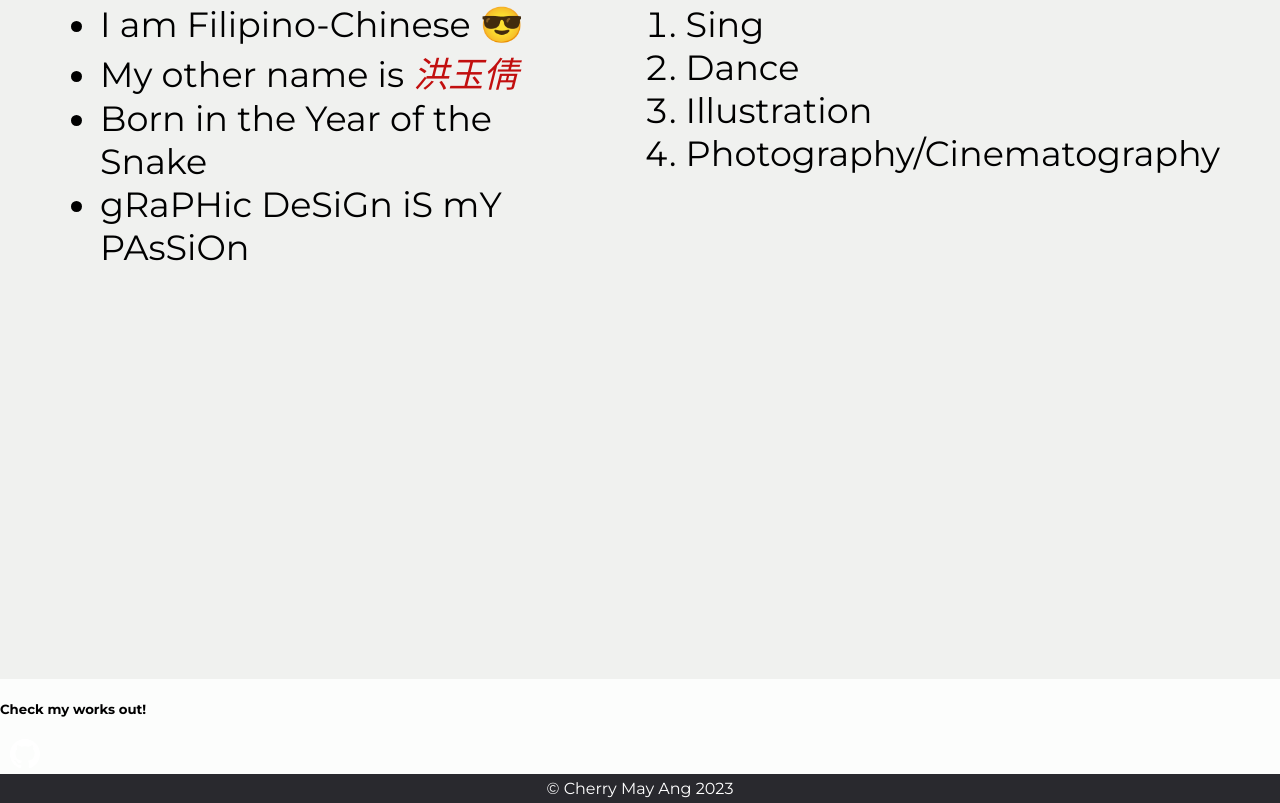
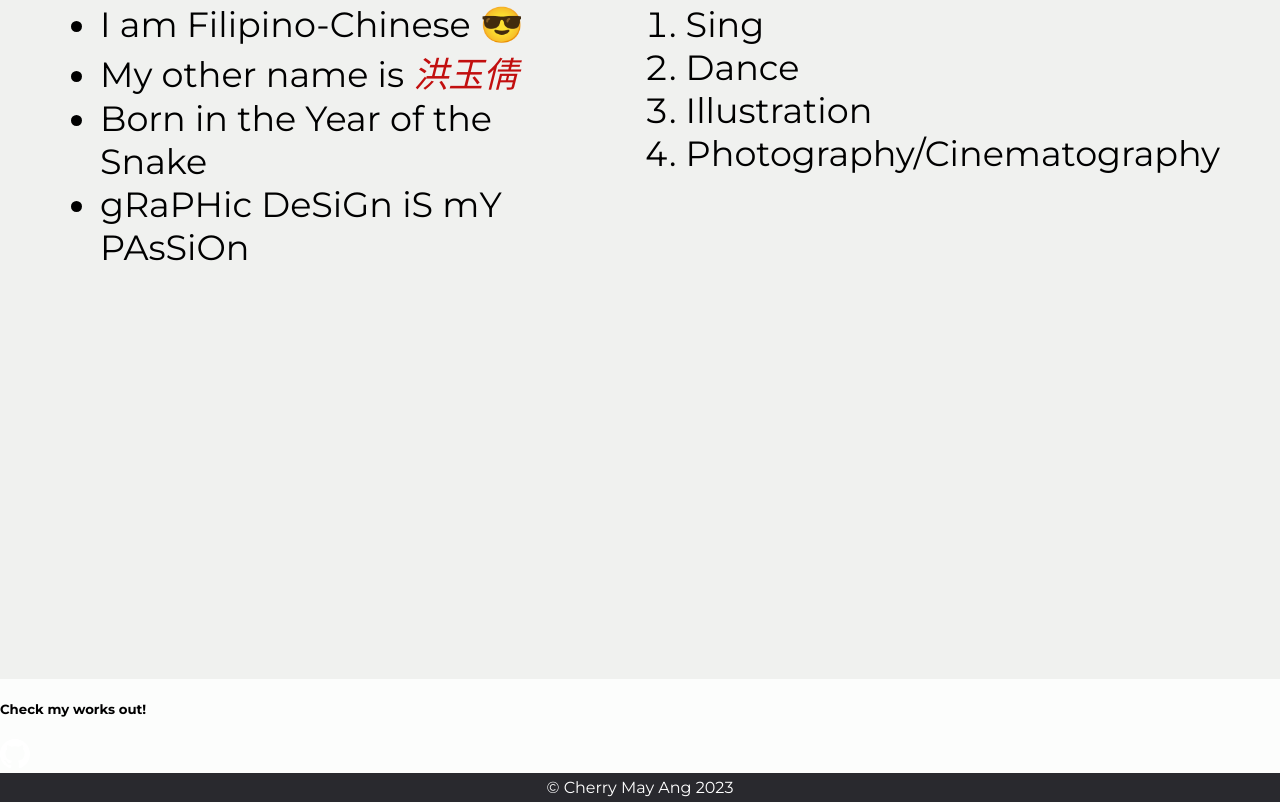
Before and after one commit to cherryot02/cherryot.com-portfolio, a plain HTML site: page index.html in a window 1280 px wide. Shown: the part 1268-2071 px from the top of the page. Drawn offline with Linux system fonts and the light colour scheme; a web font is replaced by a local one.

Commit message:
Update index.html

```diff
--- a/index.html
+++ b/index.html
@@ -88,10 +88,11 @@
   <h5> Check my works out! </h5>
 
   <div class="work">
-    <a href="https://github.com/cherryot02"><svg xmlns="http://www.w3.org/2000/svg" width="30" height="30" fill="currentColor" class="bi bi-github" viewBox="0 0 16 16">
-  <path d="M8 0C3.58 0 0 3.58 0 8c0 3.54 2.29 6.53 5.47 7.59.4.07.55-.17.55-.38 0-.19-.01-.82-.01-1.49-2.01.37-2.53-.49-2.69-.94-.09-.23-.48-.94-.82-1.13-.28-.15-.68-.52-.01-.53.63-.01 1.08.58 1.23.82.72 1.21 1.87.87 2.33.66.07-.52.28-.87.51-1.07-1.78-.2-3.64-.89-3.64-3.95 0-.87.31-1.59.82-2.15-.08-.2-.36-1.02.08-2.12 0 0 .67-.21 2.2.82.64-.18 1.32-.27 2-.27.68 0 1.36.09 2 .27 1.53-1.04 2.2-.82 2.2-.82.44 1.1.16 1.92.08 2.12.51.56.82 1.27.82 2.15 0 3.07-1.87 3.75-3.65 3.95.29.25.54.73.54 1.48 0 1.07-.01 1.93-.01 2.2 0 .21.15.46.55.38A8.012 8.012 0 0 0 16 8c0-4.42-3.58-8-8-8z"/>
-</svg></a>
-    </div>
+    <svg xmlns="http://www.w3.org/2000/svg" width="30" height="30" fill="currentColor" class="bi bi-github" viewBox="0 0 16 16"><a href="https://github.com/cherryot02">
+    <path d="M8 0C3.58 0 0 3.58 0 8c0 3.54 2.29 6.53 5.47 7.59.4.07.55-.17.55-.38 0-.19-.01-.82-.01-1.49-2.01.37-2.53-.49-2.69-.94-.09-.23-.48-.94-.82-1.13-.28-.15-.68-.52-.01-.53.63-.01 1.08.58 1.23.82.72 1.21 1.87.87 2.33.66.07-.52.28-.87.51-1.07-1.78-.2-3.64-.89-3.64-3.95 0-.87.31-1.59.82-2.15-.08-.2-.36-1.02.08-2.12 0 0 .67-.21 2.2.82.64-.18 1.32-.27 2-.27.68 0 1.36.09 2 .27 1.53-1.04 2.2-.82 2.2-.82.44 1.1.16 1.92.08 2.12.51.56.82 1.27.82 2.15 0 3.07-1.87 3.75-3.65 3.95.29.25.54.73.54 1.48 0 1.07-.01 1.93-.01 2.2 0 .21.15.46.55.38A8.012 8.012 0 0 0 16 8c0-4.42-3.58-8-8-8z"/>
+      </a>
+    </svg>
+  </div>
 </div>
 <!-- end of third section -->
 
```
